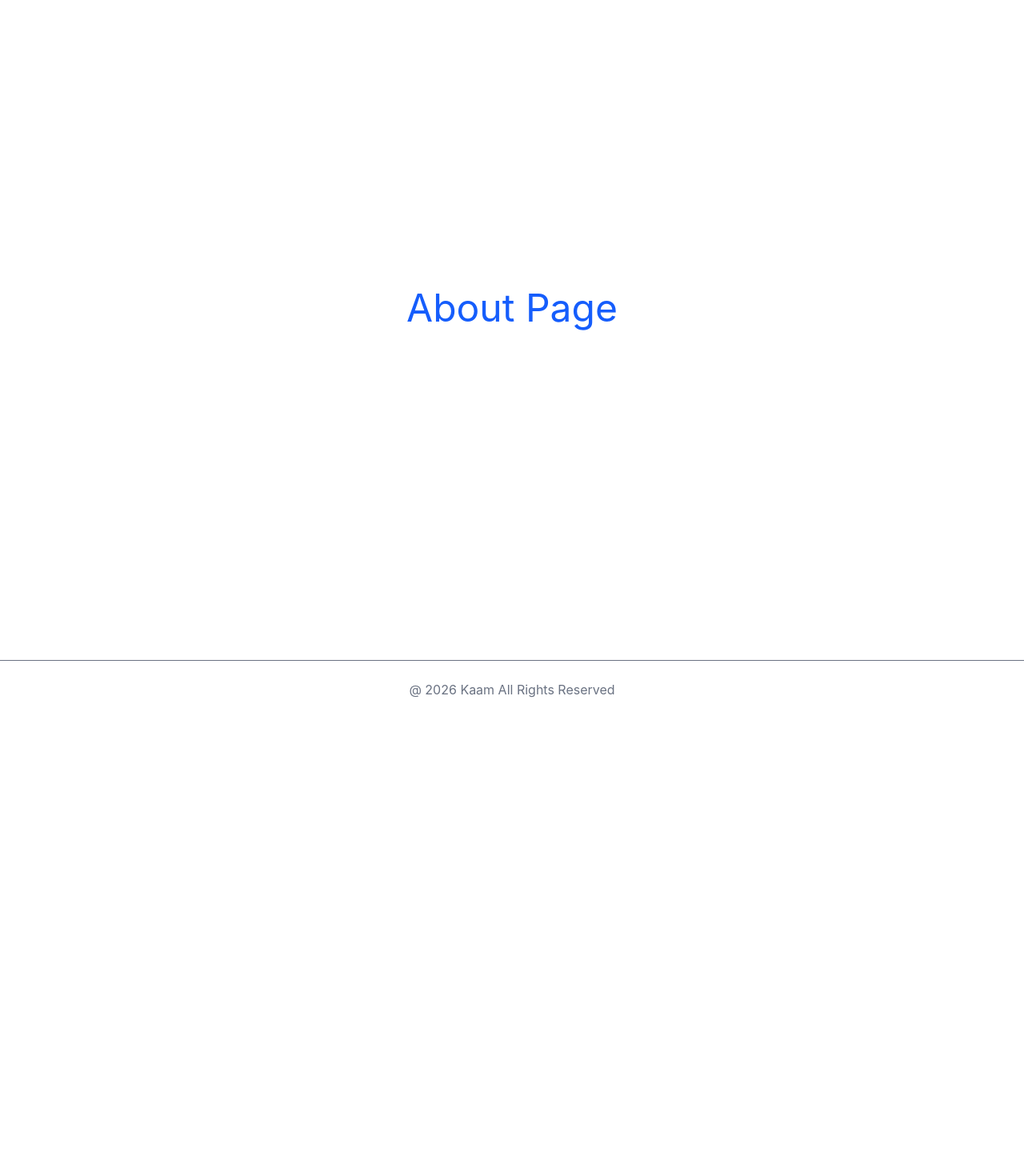
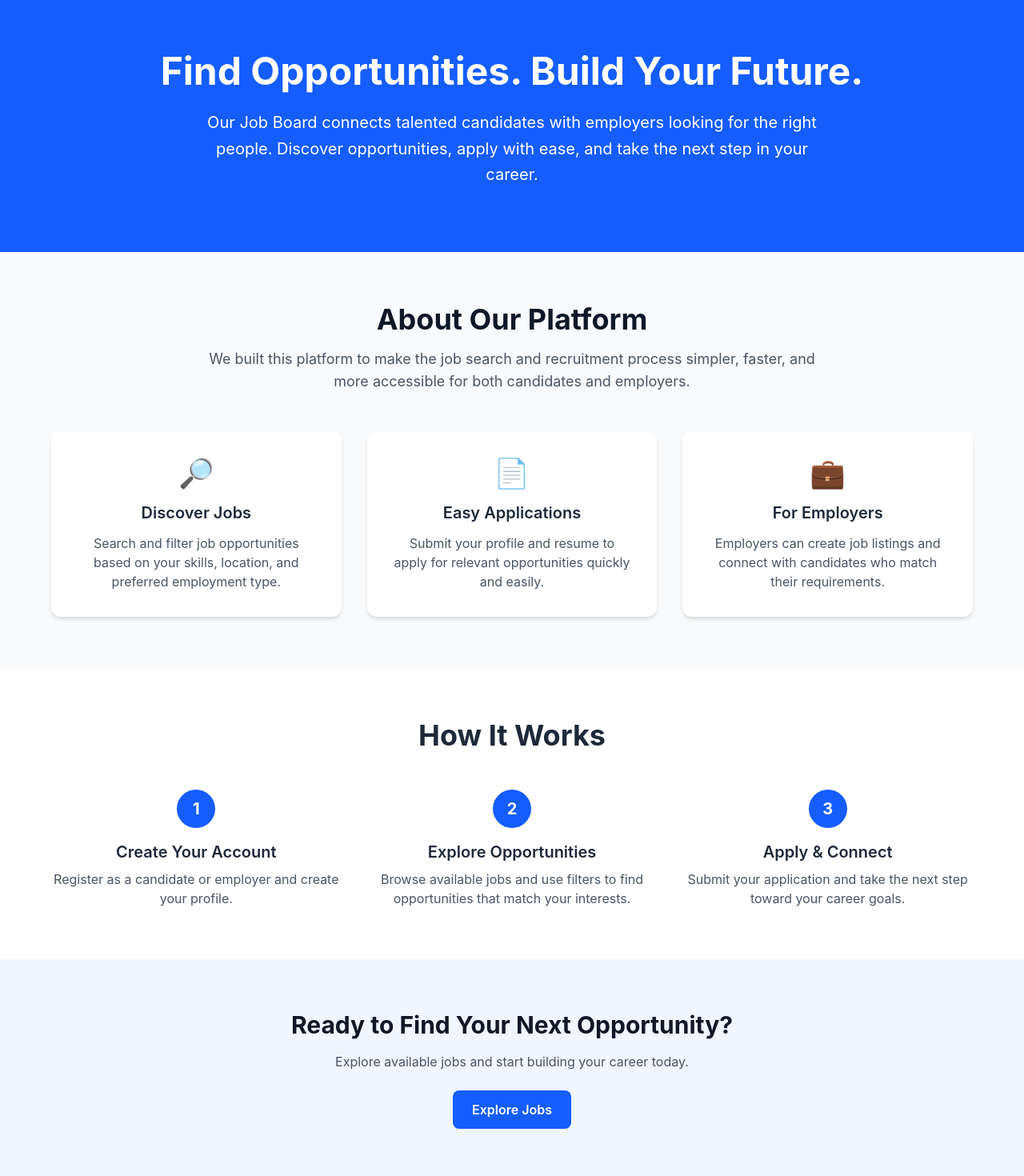
Before and after one commit to Shikhar-Developer/Job-board-mern, a React (Vite) app in the folder client/: page /about in a window 1280 px wide. Shown: the part 80-1550 px from the top of the page at 80% size. Before the commit the page ends 978 px from the top, so only its background shows below. Built offline with nearby package versions, Linux system fonts and the light colour scheme; no server answers.

Commit message:
Bugs resolved

```diff
--- a/client/src/pages/About/AboutPage.jsx
+++ b/client/src/pages/About/AboutPage.jsx
@@ -1,7 +1,164 @@
 const AboutPage = () => {
     return (
-        <h1 className="min-h-screen flex items-center justify-center font-blue text-blue-600 text-5xl">About Page</h1>
+        <div className="min-h-screen bg-gray-50 text-gray-800">
+
+            {/* Hero Section */}
+            <section className="bg-blue-600 text-white py-20 px-6">
+                <div className="max-w-6xl mx-auto text-center">
+                    <h1 className="text-5xl font-bold mb-6">
+                        Find Opportunities. Build Your Future.
+                    </h1>
+
+                    <p className="text-xl max-w-3xl mx-auto leading-relaxed">
+                        Our Job Board connects talented candidates with employers
+                        looking for the right people. Discover opportunities,
+                        apply with ease, and take the next step in your career.
+                    </p>
+                </div>
+            </section>
+
+            {/* About Section */}
+            <section className="py-16 px-6">
+                <div className="max-w-6xl mx-auto">
+
+                    <div className="text-center mb-12">
+                        <h2 className="text-4xl font-bold text-gray-900 mb-4">
+                            About Our Platform
+                        </h2>
+
+                        <p className="text-lg text-gray-600 max-w-3xl mx-auto">
+                            We built this platform to make the job search and
+                            recruitment process simpler, faster, and more
+                            accessible for both candidates and employers.
+                        </p>
+                    </div>
+
+                    {/* Feature Cards */}
+                    <div className="grid md:grid-cols-3 gap-8">
+
+                        <div className="bg-white p-8 rounded-xl shadow-md text-center">
+                            <div className="text-4xl mb-4">🔎</div>
+
+                            <h3 className="text-xl font-semibold mb-3">
+                                Discover Jobs
+                            </h3>
+
+                            <p className="text-gray-600">
+                                Search and filter job opportunities based on
+                                your skills, location, and preferred employment
+                                type.
+                            </p>
+                        </div>
+
+                        <div className="bg-white p-8 rounded-xl shadow-md text-center">
+                            <div className="text-4xl mb-4">📄</div>
+
+                            <h3 className="text-xl font-semibold mb-3">
+                                Easy Applications
+                            </h3>
+
+                            <p className="text-gray-600">
+                                Submit your profile and resume to apply for
+                                relevant opportunities quickly and easily.
+                            </p>
+                        </div>
+
+                        <div className="bg-white p-8 rounded-xl shadow-md text-center">
+                            <div className="text-4xl mb-4">💼</div>
+
+                            <h3 className="text-xl font-semibold mb-3">
+                                For Employers
+                            </h3>
+
+                            <p className="text-gray-600">
+                                Employers can create job listings and connect
+                                with candidates who match their requirements.
+                            </p>
+                        </div>
+
+                    </div>
+                </div>
+            </section>
+
+            {/* How It Works */}
+            <section className="bg-white py-16 px-6">
+                <div className="max-w-6xl mx-auto">
+
+                    <h2 className="text-4xl font-bold text-center mb-12">
+                        How It Works
+                    </h2>
+
+                    <div className="grid md:grid-cols-3 gap-8">
+
+                        <div className="text-center">
+                            <div className="w-12 h-12 mx-auto mb-4 rounded-full bg-blue-600 text-white flex items-center justify-center text-xl font-bold">
+                                1
+                            </div>
+
+                            <h3 className="text-xl font-semibold mb-2">
+                                Create Your Account
+                            </h3>
+
+                            <p className="text-gray-600">
+                                Register as a candidate or employer and create
+                                your profile.
+                            </p>
+                        </div>
+
+                        <div className="text-center">
+                            <div className="w-12 h-12 mx-auto mb-4 rounded-full bg-blue-600 text-white flex items-center justify-center text-xl font-bold">
+                                2
+                            </div>
+
+                            <h3 className="text-xl font-semibold mb-2">
+                                Explore Opportunities
+                            </h3>
+
+                            <p className="text-gray-600">
+                                Browse available jobs and use filters to find
+                                opportunities that match your interests.
+                            </p>
+                        </div>
+
+                        <div className="text-center">
+                            <div className="w-12 h-12 mx-auto mb-4 rounded-full bg-blue-600 text-white flex items-center justify-center text-xl font-bold">
+                                3
+                            </div>
+
+                            <h3 className="text-xl font-semibold mb-2">
+                                Apply & Connect
+                            </h3>
+
+                            <p className="text-gray-600">
+                                Submit your application and take the next step
+                                toward your career goals.
+                            </p>
+                        </div>
+
+                    </div>
+                </div>
+            </section>
+
+            {/* Final CTA */}
+            <section className="bg-blue-50 py-16 px-6 text-center">
+                <h2 className="text-3xl font-bold text-gray-900 mb-4">
+                    Ready to Find Your Next Opportunity?
+                </h2>
+
+                <p className="text-gray-600 mb-6">
+                    Explore available jobs and start building your career today.
+                </p>
+
+                <a
+                    href="/jobs"
+                    className="inline-block bg-blue-600 text-white px-6 py-3 rounded-lg font-semibold hover:bg-blue-700 transition"
+                >
+                    Explore Jobs
+                </a>
+            </section>
+
+        </div>
     );
-}
+};
 
 export default AboutPage;
```
Also changed, not shown: 2 other files (tests, documents, lock files or other folders).
